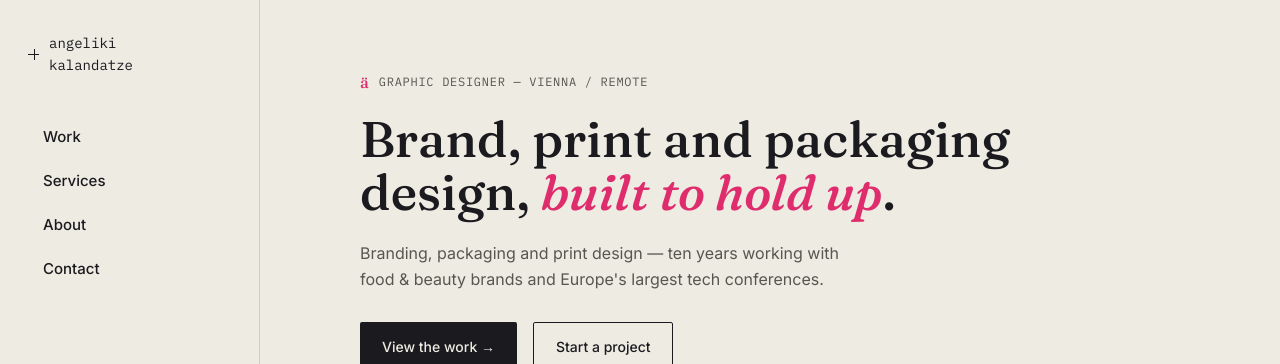
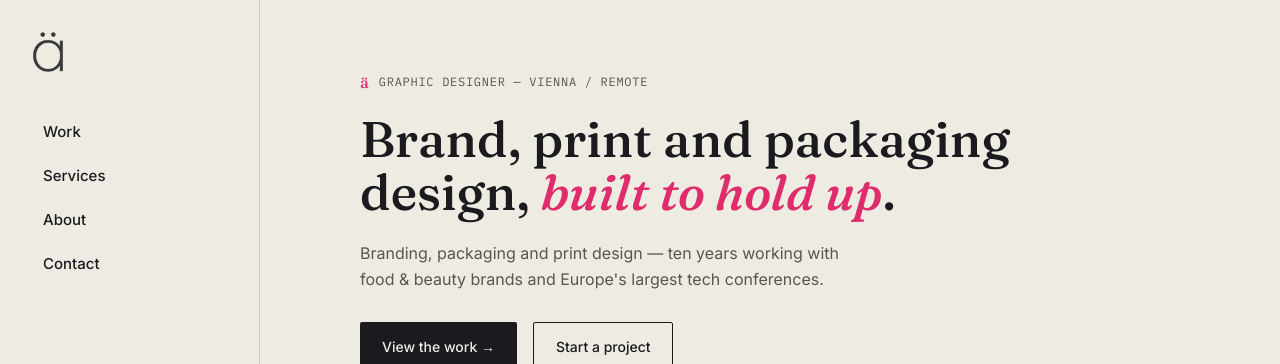
Before and after one commit to angelikime/angelikime.github.io, a Jekyll site: the page built from index.md, in a window 1280 px wide. Shown: the top 364 px of the page. Built offline with Jekyll 4.4.1, drawn with Linux system fonts in a browser that asks for light colours.

Commit message:
Update nav.html

```diff
--- a/_includes/nav.html
+++ b/_includes/nav.html
@@ -1,6 +1,8 @@
 <aside class="sidebar">
   <div class="sidebar-top">
-    <a href="{{ '/' | relative_url }}" class="logo"><span class="logomark"></span> angeliki<br>kalandatze</a>
+   <a href="{{ '/' | relative_url }}" class="logo">
+  <img src="{{ '/assets/images/logo.png' | relative_url }}" alt="angeliki kalandatze" style="height:40px; width:auto;">
+</a>
     <nav><ul>
       <li><a href="{{ '/work/' | relative_url }}" class="{% if page.url contains '/work' %}active{% endif %}"><span class="dot"></span>Work</a></li>
       <li><a href="{{ '/#services' | relative_url }}"><span class="dot"></span>Services</a></li>
@@ -20,8 +22,10 @@
 </aside>
 
 <div class="topbar">
-  <a href="{{ '/' | relative_url }}" class="logo"><span class="logomark"></span> angeliki kalandatze</a>
-  <button class="burger" id="burgerBtn" aria-label="Open menu" aria-expanded="false"><span></span><span></span><span></span></button>
+  <a href="{{ '/' | relative_url }}" class="logo">
+  <img src="{{ '/assets/images/logo.png' | relative_url }}" alt="angeliki kalandatze" style="height:40px; width:auto;">
+</a>
+<button class="burger" id="burgerBtn" aria-label="Open menu" aria-expanded="false"><span></span><span></span><span></span></button>
 </div>
 <div class="mobile-drawer" id="mobileDrawer">
   <nav><ul>
```
